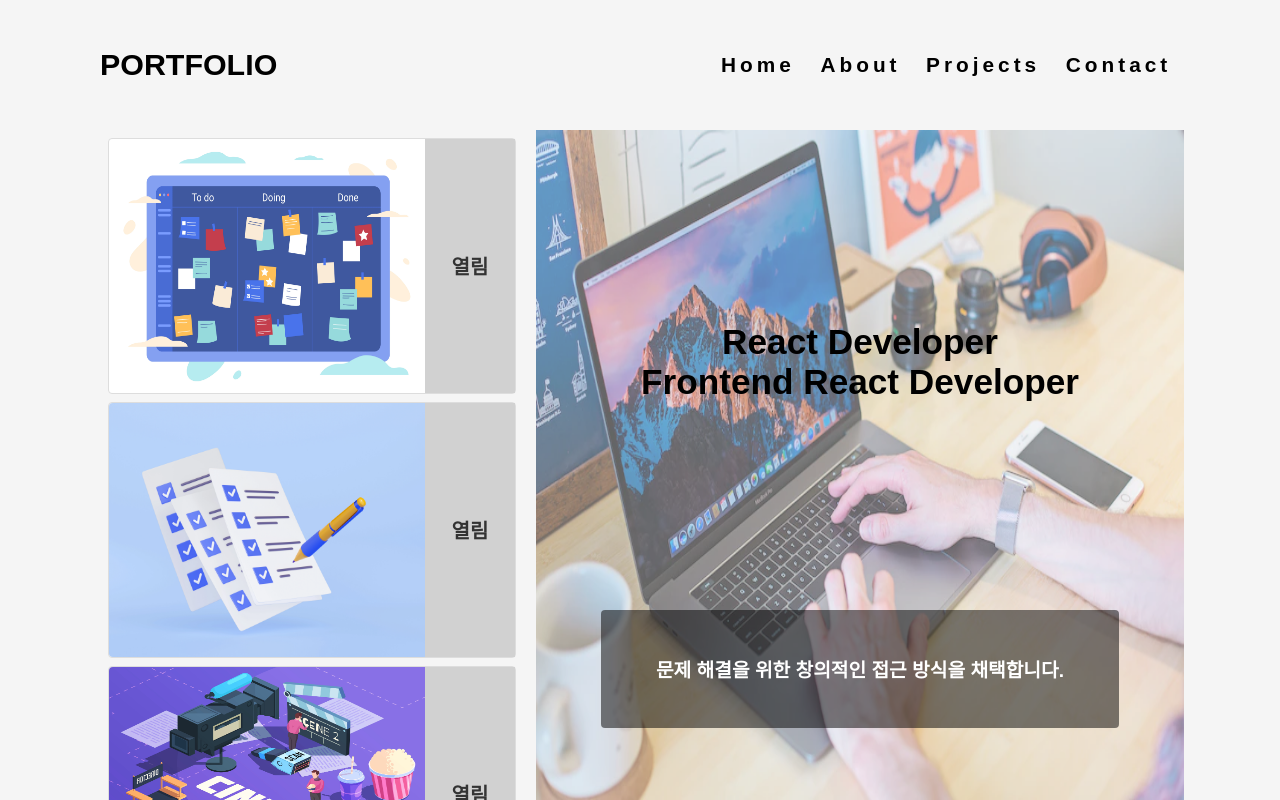
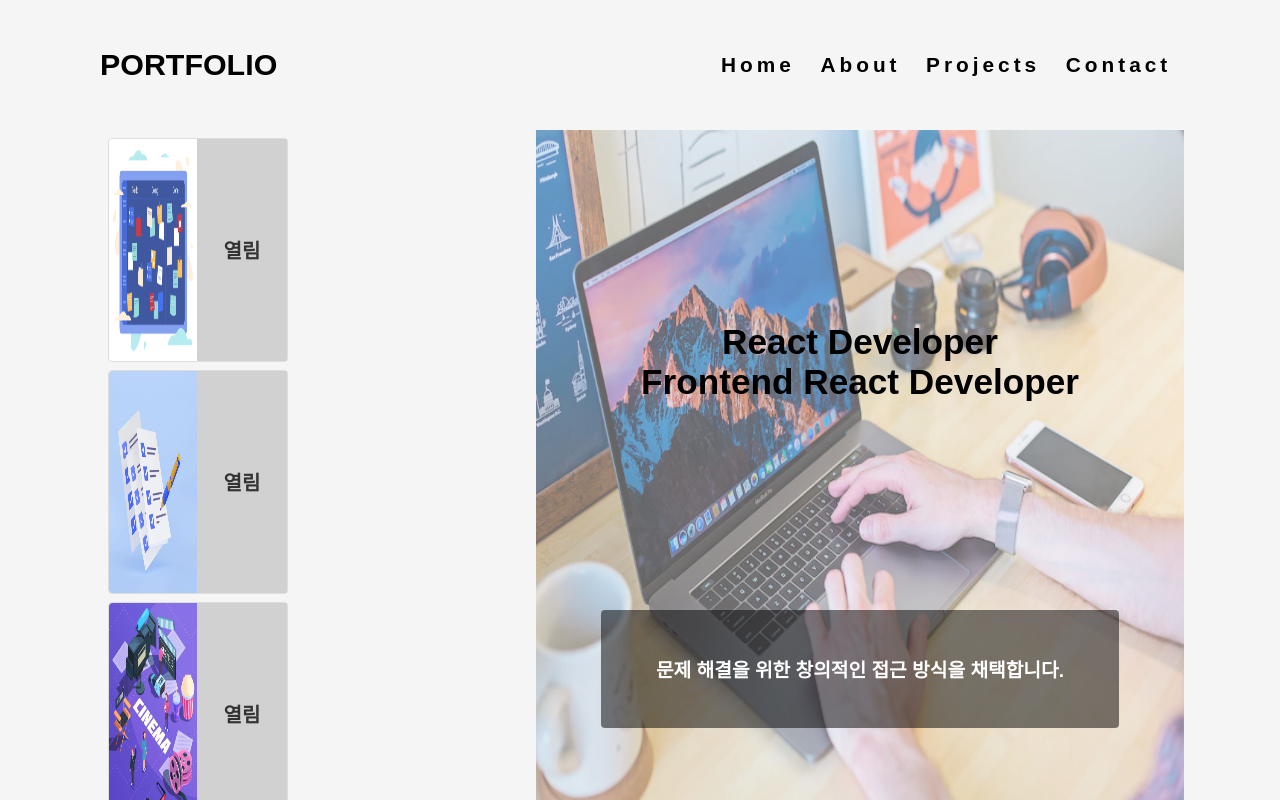
Before and after one commit to nonamehj/nonamehj.github.io, a React (Create React App) app in the folder homepage/: page /#/ in a window 1280 px wide. Built offline with nearby package versions, Linux system fonts and the light colour scheme; the HTML template or start-up script is replaced by a standard one.

Commit message:
PortfolioLayout 컴포넌트 자식들 포함 min-height 다 수정

```diff
--- a/homepage/src/components/home/HeroSectionStyle.css
+++ b/homepage/src/components/home/HeroSectionStyle.css
@@ -3,7 +3,8 @@
   flex-direction: column;
   justify-content: flex-start;
   align-items: center;
-  min-height: 400px;
+  /* min-height: 400px; */
+  /* border: 1px solid red; */
 }
 
 .portfolio-hero-container {
@@ -84,6 +85,10 @@
   }
 }
 @media screen and (min-width: 768px) {
+  /**/
+  .portfolio-hero-section {
+    /* min-height: 400px; */
+  }
   .portfolio-hero-titles h1 {
     font-size: 2.1rem;
   }
@@ -94,6 +99,10 @@
 }
 
 @media screen and (min-width: 1280px) {
+  /**/
+  .portfolio-hero-section {
+    /* min-height: 450px; */
+  }
   .portfolio-hero-titles h1 {
     font-size: 2.2rem;
   }
--- a/homepage/src/components/home/PortfolioLayoutStyle.css
+++ b/homepage/src/components/home/PortfolioLayoutStyle.css
@@ -49,9 +49,11 @@
 @media screen and (min-width: 768px) {
   .portfolio-pc-layout {
     grid-template-columns: 1fr 1.5fr;
+    /* border: 1px solid red; */
   }
   .protfolio-gallery-pc-layout {
     grid-template-columns: 1fr 2fr;
+    /* border: 1px solid blue; */
   }
   .pc-thumbnails {
     display: flex;
--- a/homepage/src/components/home/ProjectThumbnailStyle.css
+++ b/homepage/src/components/home/ProjectThumbnailStyle.css
@@ -3,9 +3,8 @@
   flex-direction: column;
   justify-content: flex-start;
   align-items: center;
-  min-height: 400px;
+  /* min-height: 400px; */
   /* border: 2px solid red; */
-  /* border: 1px solid red; */
 }
 .thumbnail-container {
   flex: 1;
@@ -51,6 +50,8 @@
     display: grid;
     grid-template-columns: 1fr 1fr;
     grid-template-rows: repeat(2, clamp(160px, 28vh, 260px));
+    /**/
+    /* grid-template-rows: repeat(2, clamp(160px, 24vh, 220px)); */
     padding: 0.5rem;
     /* padding: 0.5rem 1rem; */
     padding: 1rem;
@@ -69,14 +70,19 @@
     flex-direction: column;
   }
   .thumbnail-article {
-    height: clampp(140px, 28vh, 220px);
+    height: clamp(140px, 28vh, 220px);
+    /**/
+    /* height: clampp(140px, 25vh, 180px); */
     /* min-height: 140px; */
-    /* height: clampp(200px, 40vh, 220px); */
 
     /* width: clamp(120px, 90%, 100%); */
   }
 }
 @media screen and (min-width: 768px) {
+  /**/
+  .thumbnail-section {
+    /* min-height: 400px; */
+  }
   .thumbnail-container {
     display: flex;
     flex-direction: column;
@@ -84,8 +90,10 @@
   }
   .thumbnail-article {
     grid-template-columns: 1fr 70px;
-    height: clamp(180px, 30vh, 260px);
-    width: calmp(180px, 40%, 280px);
+    /* height: clamp(180px, 30vh, 260px); */
+    height: clamp(180px, 25vh, 240px);
+    /* width: calmp(180px, 40%, 280px); */
+    width: clamp(180px, 33%, 280px);
     /* min-height: 180px; */
   }
   .thumbnail-btn {
@@ -94,11 +102,15 @@
 }
 
 @media screen and (min-width: 1280px) {
+  /**/
+  .thumbnail-section {
+    /* min-height: 450px; */
+  }
   .thumbnail-article {
     grid-template-columns: 1fr 90px;
 
-    height: clamp(200px, 32vh, 280px);
-    /* width: clamp(200px, 40%, 350px); */
+    /* height: clamp(200px, 32vh, 280px); */
+    height: clamp(200px, 28vh, 260px);
   }
   .thumbnail-btn {
     font-size: 1.25rem;
--- a/homepage/src/components/project/ProjectsListStyle.css
+++ b/homepage/src/components/project/ProjectsListStyle.css
@@ -47,9 +47,7 @@
   .project-wrapper {
     /* grid-auto-rows: 240px; */
     grid-auto-rows: 260px;
-    /* gap: 0.5rem; */
     padding: 0.5rem;
-    /* padding: 1rem; */
   }
 }
 @media screen and (max-width: 599px) {
```
